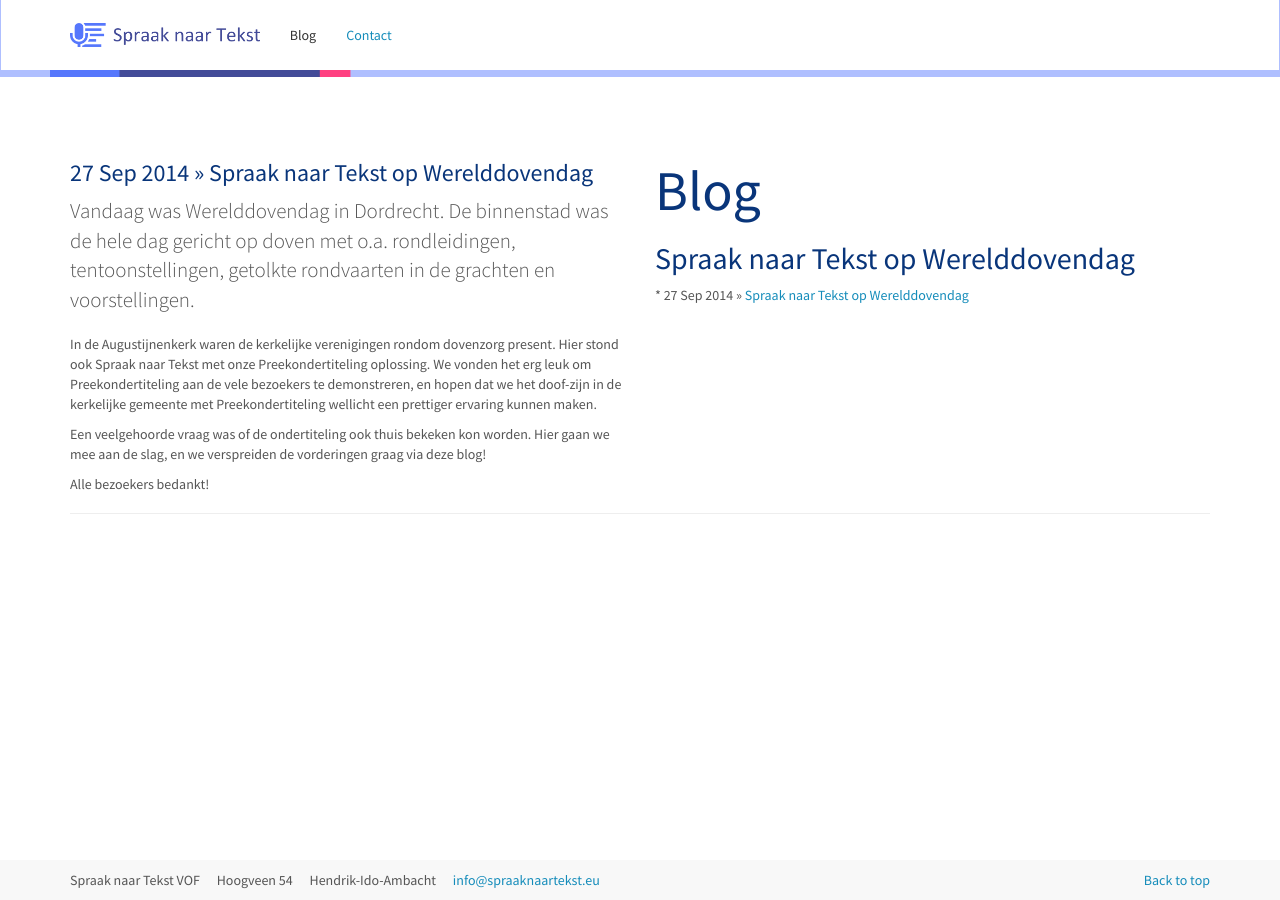
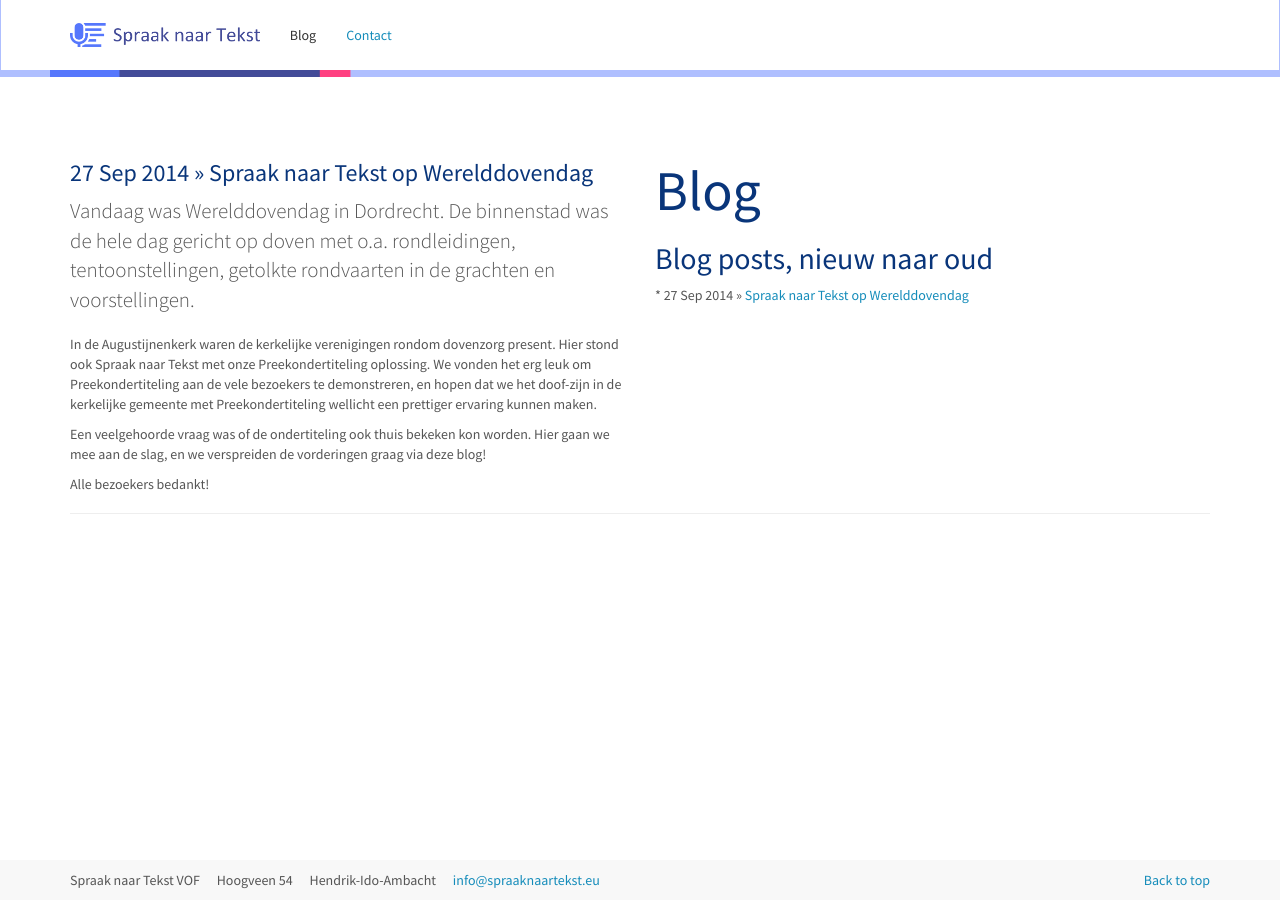
Before and after one commit to SpraakNaarTekst/Spraaknaartekst.eu-website, a Jekyll site: the page built from _posts/2014-09-27-spraak-naar-tekst-op-werelddovendag.html, in a window 1280 px wide. Built offline with Jekyll 4.4.1, drawn with Linux system fonts in a browser that asks for light colours; nearby versions of some CDN libraries.

Commit message:
Visual update

```diff
--- a/_layouts/nl/blog.html
+++ b/_layouts/nl/blog.html
@@ -8,10 +8,12 @@
             <div class="row">
 	            <div class="col-lg-6 pull-right">
 					<h1 class="hidden-xs">Blog</h1>
-					<h2>{{page.title}}</h2>
-					{% for post in site.posts %}
-						* {{ post.date | date_to_string }} &raquo; <a href="{{ post.url }}">{{ post.title }}</a> </br>
-					{% endfor %}
+					<h2>Blog posts, nieuw naar oud</h2>
+					<p>
+						{% for post in site.posts %}
+							* {{ post.date | date_to_string }} &raquo; <a href="{{ post.url }}">{{ post.title }}</a> </br>
+						{% endfor %}
+					</p>
 	            </div>
 	            <div class="col-lg-6 pull-left">
 	            	<h3>{{ page.date | date_to_string }} &raquo; {{ page.title }}</h3>
```
